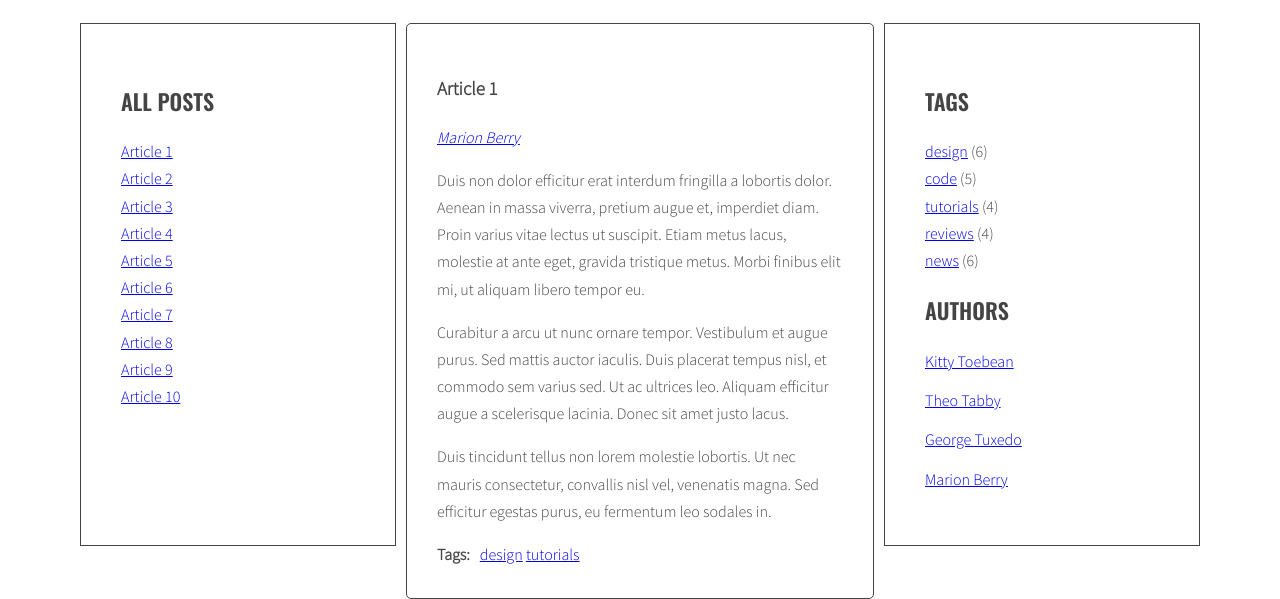
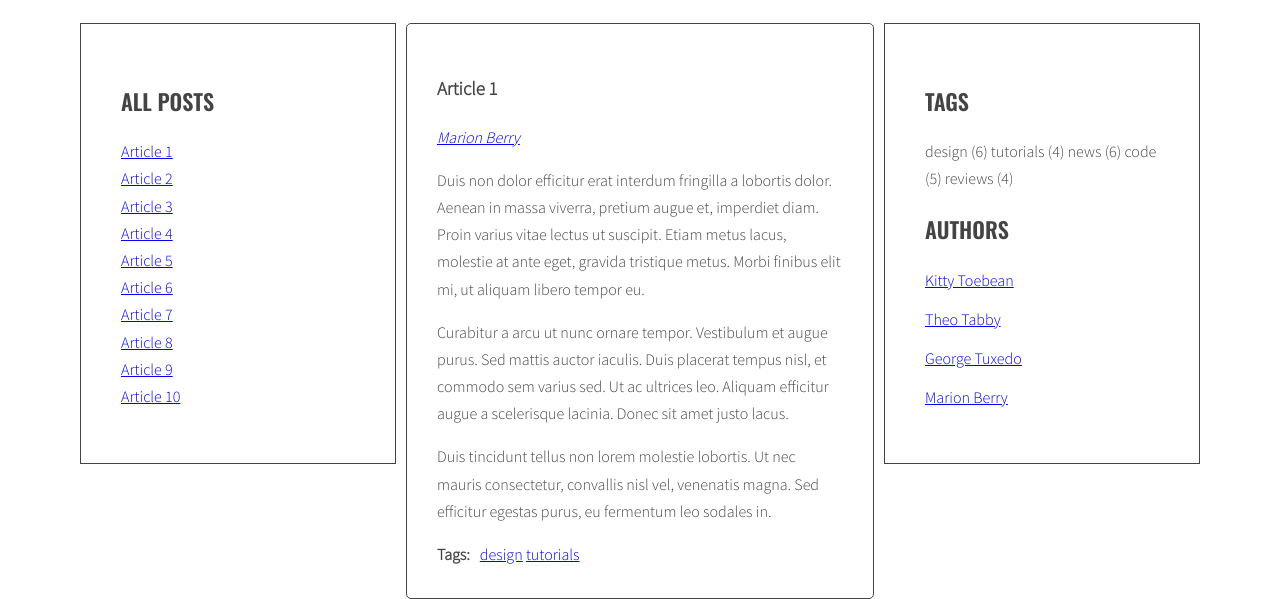
Before and after one commit to Jaronek/javascript-blog, a website: page index.html in a window 1280 px wide. Shown: the part 220-819 px from the top of the page. Drawn offline with nearby package versions, Linux system fonts and the light colour scheme.

Commit message:
add js cod for generate tags links in right sidebar

```diff
--- a/index.html
+++ b/index.html
@@ -180,11 +180,6 @@
                 <aside class="sidebar">
                   <h2 class="section-title">Tags</h2>
                   <ul class="list tags">
-                    <li><a href="#">design</a> <span>(6)</span></li>
-                    <li><a href="#">code</a> <span>(5)</span></li>
-                    <li><a href="#">tutorials</a> <span>(4)</span></li>
-                    <li><a href="#">reviews</a> <span>(4)</span></li>
-                    <li><a href="#">news</a> <span>(6)</span></li>
                   </ul>
                   <h2 class="section-title">Authors</h2>
                   <ul class="list authors">
--- a/js/script.js
+++ b/js/script.js
@@ -4,7 +4,8 @@ const optArticleSelector = '.post',
   optTitleSelector = '.post-title',
   optTitleListSelector = '.titles',
   optArticleTagsSelector = '.post-tags .list',
-  optArticleAuthorSelector = '.post .post-author';
+  optArticleAuthorSelector = '.post .post-author',
+  optTagsListSelector = '.tags.list'
 
 function titleClickHandler(event){
   console.log('Link was clicked!');
@@ -93,11 +94,14 @@ function generateTitleLinks(customSelector = ''){
 generateTitleLinks();
 
 function generateTags(){
+
+  let allTags = {};
+
   /*[DONE] find all articles */
   const articles = document.querySelectorAll(optArticleSelector);
 
   /*[DONE] START LOOP: for every article: */
-    for(let article of articles) {
+  for(let article of articles) {
 
     /*[DONE] find tags wrapper */
 
@@ -121,21 +125,38 @@ function generateTags(){
 
       /* [DONE]generate HTML of the link */
 
-        const tagsHTML = '<li><a href="#tag-' + tag + '">' + tag + '</a></li> ';
-
+        const linkHTML = '<li><a href="#tag-' + tag + '">' + tag + '</a></li> ';
       /*[DONE] add generated code to html variable */
 
-        html = html + tagsHTML;
+        html = html + linkHTML;
+
+        if(!allTags.hasOwnProperty(tag)){
+          allTags[tag] = 1;
+        } else {
+          allTags[tag]++;
+        }
+
     /*[DONE] END LOOP: for each tag */
       }
+
     /* [DONE]insert HTML of all the links into the tags wrapper */
 
       tagsWrapper.innerHTML = html;
-
   /*[DONE] END LOOP: for every article: */
-
   }
 
+  const tagList = document.querySelector(optTagsListSelector);
+
+  let allTagsHTML = '';
+
+  for(let tag in allTags) {
+
+    allTagsHTML += tag + ' (' + allTags[tag] + ') ';
+  }
+
+  tagList.innerHTML = allTagsHTML;
+  console.log(tagList);
+  console.log(allTagsHTML);
 }
 
 generateTags();
```
